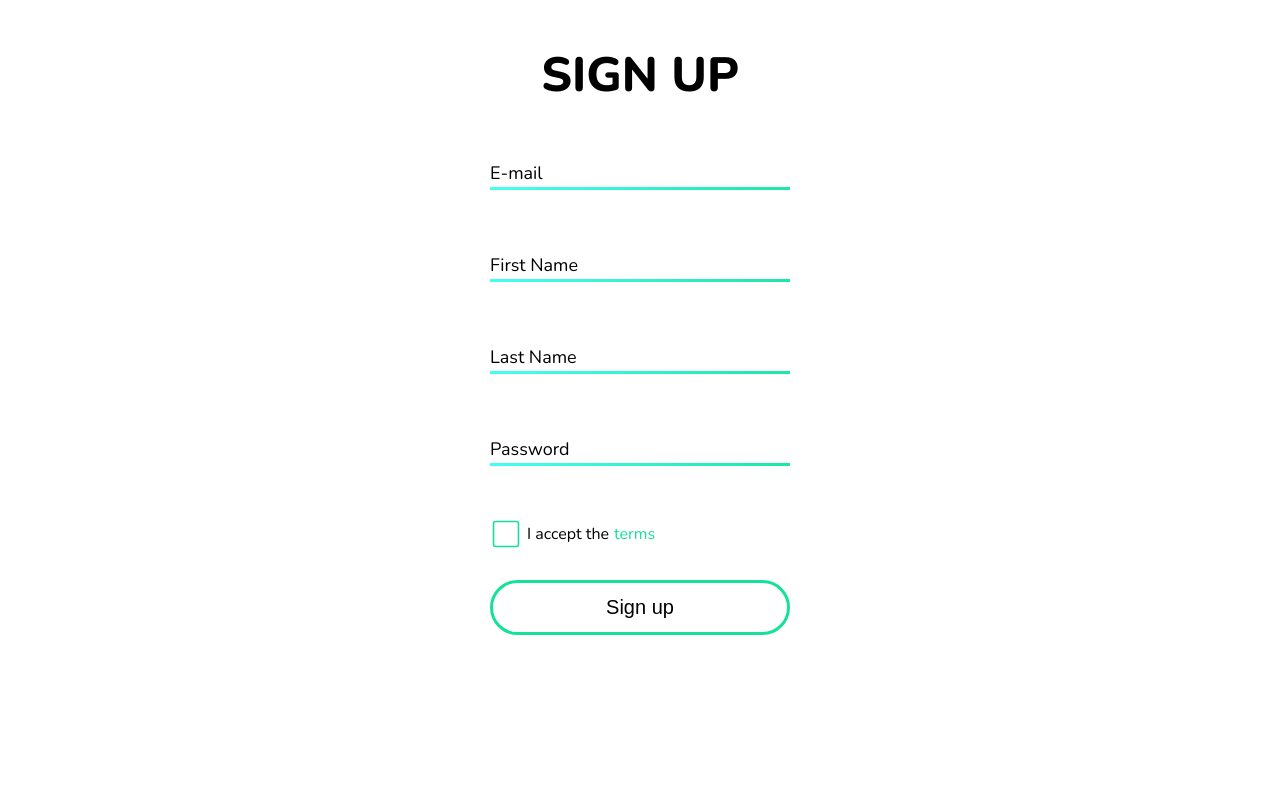
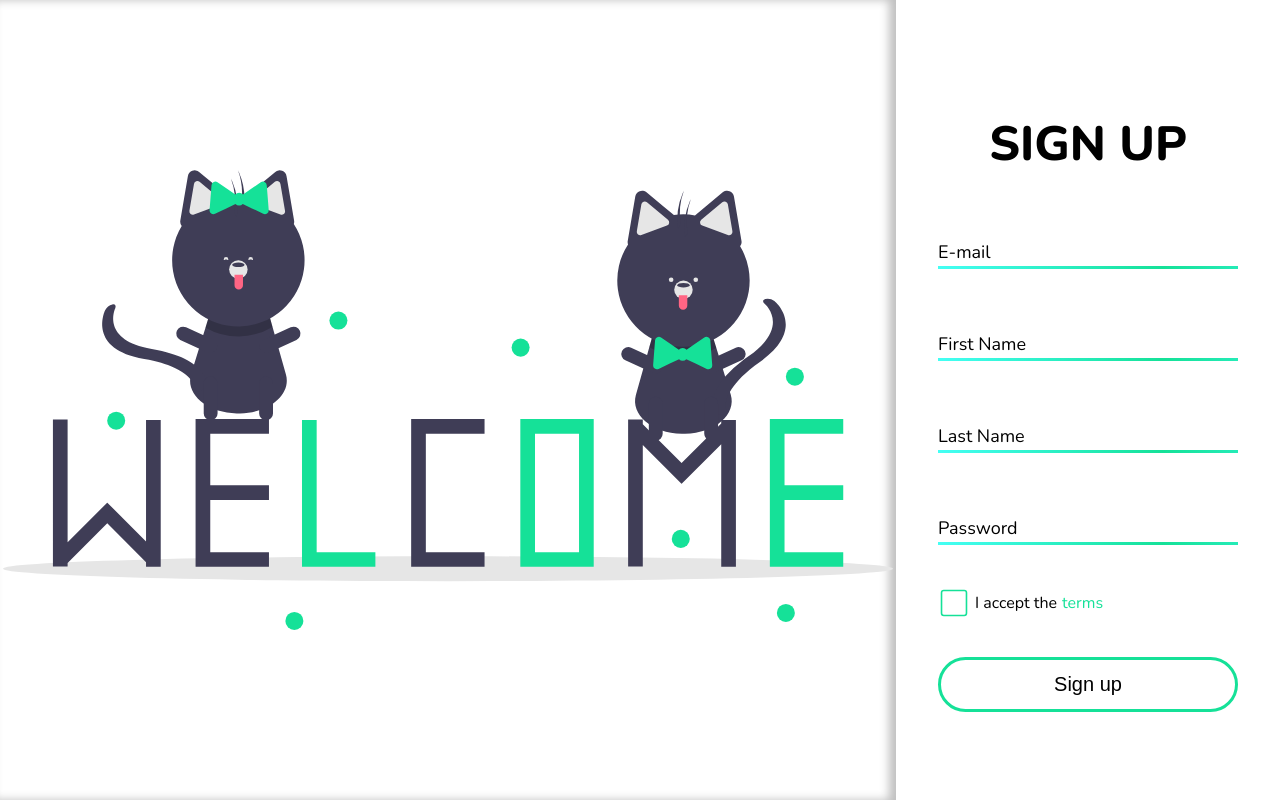
Before and after one commit to dadu109/react-forms, a React (Create React App) app: page / in a window 1280 px wide. Built offline with nearby package versions, Linux system fonts and the light colour scheme.

Commit message:
Formik form done

```diff
--- a/src/components/Formik/Button.js
+++ b/src/components/Formik/Button.js
@@ -2,6 +2,7 @@ import React from "react";
 import styled from "styled-components";
 
 const StyledButton = styled.button`
+  margin-bottom: 20px;
   border: 3px solid #15e198;
   padding: 13px 0;
   width: 100%;
--- a/src/components/Formik/Input.js
+++ b/src/components/Formik/Input.js
@@ -8,14 +8,14 @@ const FieldWrapper = styled.div`
   margin-bottom: 30px;
   div {
     position: relative;
-    height: 40px;
+    height: 50px;
+    overflow: hidden;
     & > div {
       position: absolute;
       bottom: 0;
-      width: 100%;
+      width: 150%;
       height: 3px;
-      background: linear-gradient(90deg, #44fff4 0%, #15e198 121.83%);
-      overflow: hidden;
+      background: linear-gradient(90deg, #44fff4 0%, #15e198 50%, #44fff4 100%);
       & > span {
         position: absolute;
         margin: 0;
@@ -72,10 +72,11 @@ const FieldWrapper = styled.div`
 
 const Input = ({ placeholder, ...props }) => {
   const [field, meta] = useField(props);
+
   return (
     <FieldWrapper value={meta.value} error={meta.error} touched={meta.touched}>
       <div>
-        <input className="text-input" {...field} {...props} />
+        <input {...field} {...props} />
         <label htmlFor={props.name}>{placeholder}</label>
         <div>
           <span />
--- a/src/views/FormikForm.js
+++ b/src/views/FormikForm.js
@@ -6,16 +6,44 @@ import Heading from "../components/Formik/Heading";
 import Input from "../components/Formik/Input";
 import Checkbox from "../components/Formik/Checkbox";
 import Button from "../components/Formik/Button";
+import welcomeSvg from "../assets/undraw_welcome_cats_thqn.svg";
 
-const Wrapper = styled.div`
+const FormWrapper = styled.div`
   width: 100%;
   max-width: 300px;
   margin: 0 auto;
+  & > form {
+    display: flex;
+    flex-direction: column;
+    justify-content: space-around;
+  }
+`;
+
+const Wrapper = styled.div`
+  display: flex;
+  min-height: 100vh;
+  justify-content: center;
+  align-items: center;
+  & > .image {
+    min-width: 70vw;
+    min-height: 100vh;
+    display: flex;
+    align-items: center;
+    justify-content: center;
+    box-shadow: inset -7px 0px 10px rgba(0, 0, 0, 0.25);
+    @media (max-width: 1250px) {
+      display: none;
+    }
+  }
 `;
 
 const FormikForm = () => {
   return (
     <Wrapper>
+      <div className="image">
+        <img src={welcomeSvg} alt="Welcome Image" />
+      </div>
+      <FormWrapper>
         <Heading>SIGN UP</Heading>
         <Formik
           initialValues={{
@@ -35,7 +63,12 @@ const FormikForm = () => {
             email: Yup.string()
               .email("Invalid email address")
               .required("This field is required"),
-          password: Yup.string().required("This field is required"),
+            password: Yup.string()
+              .required("This field is required")
+              .matches(
+                /^(?=.*[a-z])(?=.*[A-Z])(?=.*\d)[a-zA-Z\d]{8,}$/,
+                "Password must contain minimum eight characters, at least one uppercase letter, one lowercase letter and one number"
+              ),
             acceptedTerms: Yup.boolean()
               .required("Required")
               .oneOf([true], "You must accept the terms and conditions.")
@@ -58,6 +91,7 @@ const FormikForm = () => {
             <Button type="submit">Sign up</Button>
           </Form>
         </Formik>
+      </FormWrapper>
     </Wrapper>
   );
 };
```
Also changed, not shown: src/assets/undraw_welcome_cats_thqn.svg (added), 1 other file (tests, documents, lock files or other folders). Lines whose indentation alone changed are shown as unchanged.
